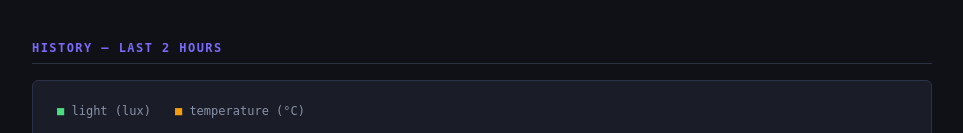
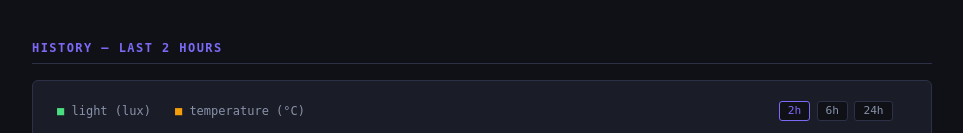
Before and after one commit to hermespi42/dashboard, a Flask app: page /sensors in a window 1280 px wide. Shown: the part 228-361 px from the top of the page, without its empty margins (158-1121 px from the left). Run offline with Flask 3, Linux system fonts and the light colour scheme; data that the repository does not hold is empty.

Commit message:
sensors: add 2h/6h/24h time-window selector to history chart

```diff
--- a/templates/sensors.html
+++ b/templates/sensors.html
@@ -3,6 +3,20 @@
 {% block header_sub %}<a href="/">← back</a>{% endblock %}
 
 {% block content %}
+<style>
+.win-btn {
+  background: var(--bg);
+  border: 1px solid var(--border);
+  color: var(--muted);
+  font-family: inherit;
+  font-size: 0.7rem;
+  padding: 0.15rem 0.5rem;
+  border-radius: 3px;
+  cursor: pointer;
+}
+.win-btn:hover { color: var(--text); border-color: var(--muted); }
+.win-btn.win-active { color: var(--accent); border-color: var(--accent); }
+</style>
 <section>
   <h2>analog sensors — ADS1115</h2>
 
@@ -114,12 +128,17 @@
 </section>
 
 <section>
-  <h2>history — last 2 hours</h2>
+  <h2>history — last <span id="window-label">2 hours</span></h2>
   <div class="card" id="chart-card">
-    <div style="display:flex;gap:1.5rem;font-size:0.75rem;color:var(--muted);margin-bottom:0.75rem;">
+    <div style="display:flex;gap:1.5rem;font-size:0.75rem;color:var(--muted);margin-bottom:0.75rem;flex-wrap:wrap;align-items:center;">
       <span><span style="color:#4ade80;">&#9632;</span> light (lux)</span>
       <span><span style="color:#f59e0b;">&#9632;</span> temperature (°C)</span>
-      <span id="chart-status" style="margin-left:auto;"></span>
+      <span style="margin-left:auto;display:flex;gap:0.4rem;">
+        <button onclick="setWindow(2)" id="btn-2h" class="win-btn win-active">2h</button>
+        <button onclick="setWindow(6)" id="btn-6h" class="win-btn">6h</button>
+        <button onclick="setWindow(24)" id="btn-24h" class="win-btn">24h</button>
+        <span id="chart-status" style="margin-left:0.5rem;"></span>
+      </span>
     </div>
     <svg id="sensor-chart" width="100%" height="160"
          style="display:block;background:var(--bg);border-radius:4px;border:1px solid var(--border);"
@@ -220,12 +239,30 @@
     }
   }
 
-  fetch('/sensors/history?hours=2&points=240')
-    .then(r => r.json())
-    .then(data => render(data.entries))
-    .catch(() => {
-      document.getElementById('chart-status').textContent = 'fetch error';
+  let currentHours = 2;
+
+  function setWindow(hours) {
+    currentHours = hours;
+    const labels = {2: '2 hours', 6: '6 hours', 24: '24 hours'};
+    document.getElementById('window-label').textContent = labels[hours];
+    ['2','6','24'].forEach(h => {
+      const btn = document.getElementById('btn-' + h + 'h');
+      btn.classList.toggle('win-active', parseInt(h) === hours);
     });
+    loadChart();
+  }
+
+  function loadChart() {
+    const pts = currentHours <= 2 ? 240 : currentHours <= 6 ? 360 : 480;
+    fetch('/sensors/history?hours=' + currentHours + '&points=' + pts)
+      .then(r => r.json())
+      .then(data => render(data.entries))
+      .catch(() => {
+        document.getElementById('chart-status').textContent = 'fetch error';
+      });
+  }
+
+  loadChart();
 })();
 </script>
 
```
